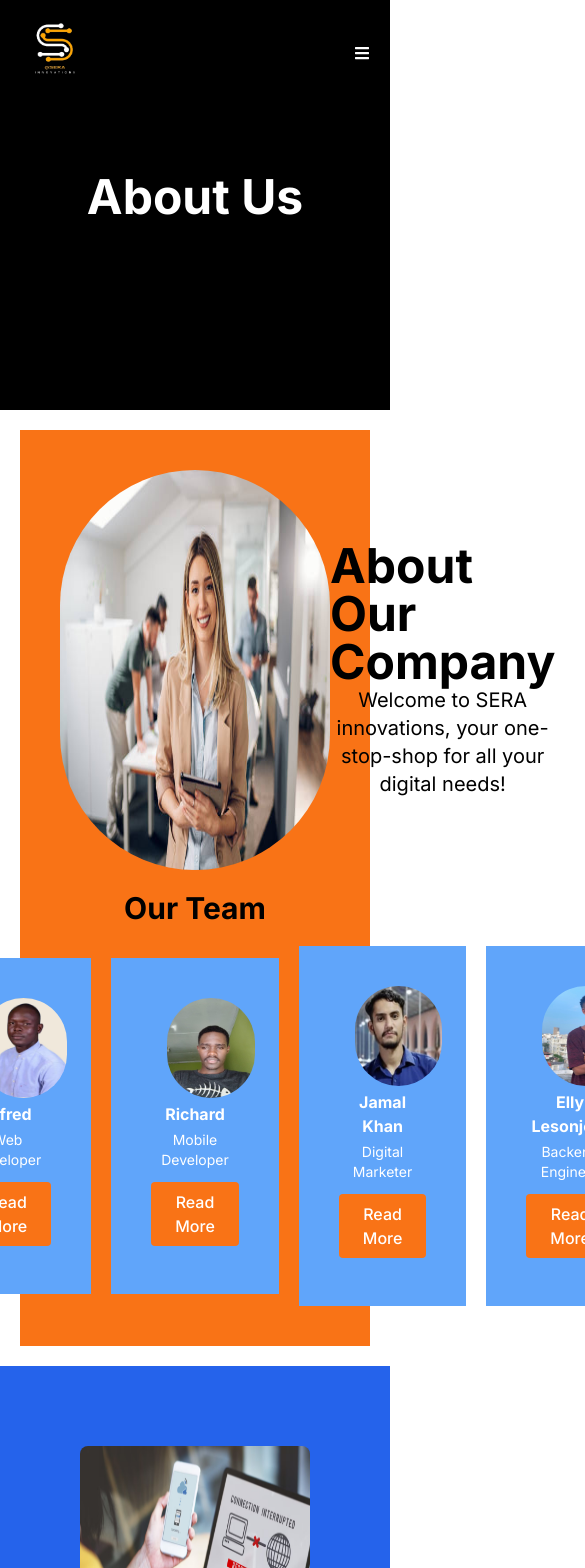
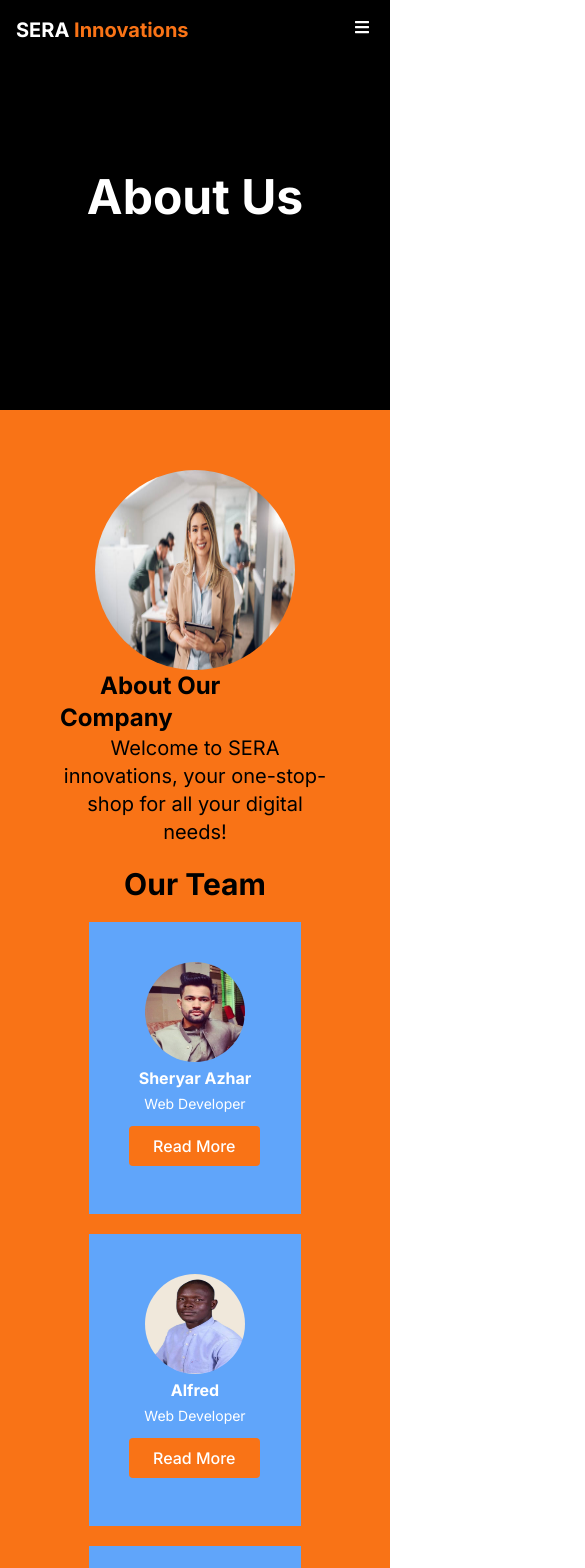
Before and after one commit to shery313/project2, a React (Vite) app: page /about in a window 390 px wide. Shown: the top 1568 px of the page, 585 px wide, since content can reach past the window. Built offline with nearby package versions, Linux system fonts and the light colour scheme.

Commit message:
made it fully responsive

```diff
--- a/package.json
+++ b/package.json
@@ -20,6 +20,7 @@
     "react-icons": "^5.2.1",
     "react-router-dom": "^6.23.1",
     "router": "^1.3.8",
+    "slick-carousel": "^1.8.1",
     "sort-by": "^1.2.0"
   },
   "devDependencies": {
--- a/src/components/Footer.jsx
+++ b/src/components/Footer.jsx
@@ -20,7 +20,8 @@ function Footer() {
         </div>
         <div className='bg-black text-white p-10 flex md:flex-row flex-col justify-between gap-2'>
             <div>
-                <h1 className='text-3xl'>Site <span className='font-bold'>Logo</span></h1>
+                {/* <h1 className='text-3xl'>Site <span className='font-bold'>Logo</span></h1> */}
+                <img className='rounded-full h-[100px] w-[100px]' src="/seeera.png" alt="" />
                 <p className=' md:w-1/2 w-auto'>High Level experience in web design and development knowledge , producing quality work </p>
 
             </div>
--- a/src/components/Navbar.jsx
+++ b/src/components/Navbar.jsx
@@ -23,8 +23,8 @@ function Navbar() {
       <nav className="navbar px-4 py-4 max-w-7xl mx-auto flex justify-between items-center ">
         <Link to="/" className="text-xl font-bold text-white">
           {" "}
-          <img className="h-[80px] w-[80px] rounded-full" src="/seeera.png" alt="" />
-          {/* SERA <span className="text-orange-500">Innovations</span> */}
+          {/* <img className="h-[80px] w-[80px] rounded-full" src="/seeera.png" alt="" /> */}
+          SERA <span className="text-orange-500">Innovations</span>
         </Link>
         <ul className="md:flex gap-12 text-lg hidden">
           <NavLink
--- a/src/pages/About.jsx
+++ b/src/pages/About.jsx
@@ -6,17 +6,17 @@ function About() {
       <div className="py-36 bg-black text-white">
         <h1 className="text-5xl lg:text-7xl leading-snug font-bold mb-4 py-5 px-4 text-center">About Us</h1>
       </div>
-      <div className='bg-white p-5'>
+      <div className='bg-orange-500 p-5'>
         <div className='bg-orange-500 p-10'>
-          <div className='flex md:flex-row justify-between items-center '>
-            <img className='rounded-full w-[400px] h-[400px] ' src="/king.jpg" alt="" />
+          <div className='flex md:flex-row flex-col justify-between items-center '>
+            <img className='rounded-full md:w-[400px] md:h-[400px] w-[200px] h-[200px] ' src="/king.jpg" alt="" />
             <div clas>
-              <h1 className='text-5xl font-bold '>About Our Company</h1>
+              <h1 className='md:text-5xl text-2xl my-1  font-bold ml-10 md:w-0 inline  '>About Our Company</h1>
               <p className='text-xl text-center'>Welcome to SERA innovations, your one-stop-shop for all your digital needs!</p>
             </div>
           </div>
           <h1 className='text-3xl text-center font-bold my-5 mx-5'>Our Team</h1>
-          <div className='flex gap-5 justify-center items-center'>
+          <div className='flex flex-col md:flex-row gap-5 justify-center items-center'>
             <div className='bg-blue-400 text-white  flex-col p-10 w-fit gap-2 justify-center items-center'>
               <img className='h-[100px] w-[100px] mx-4 rounded-full text-center' src="/s.jpg" alt="" />
               <h1 className='font-bold text-x1 text-center my-1'>Sheryar Azhar</h1>
--- a/src/pages/Contact.jsx
+++ b/src/pages/Contact.jsx
@@ -7,17 +7,18 @@ function Contact() {
        <div className="py-36 bg-black text-white">
           <h1 className="text-5xl lg:text-7xl leading-snug font-bold mb-4 py-5 px-4 text-center">Contact Us</h1>
         </div>
-        <div className=' flex flex-col-reverse md:flex-row '>
-          <div className='m-10 p-20 '>
+        <div className=' flex flex-col md:flex-row '>
+          <div className='p-10 '>
             <h1 className='text-black text-3xl font-bold'>Lets talk with us</h1>
             <p className='text-sm w-fit my-2'>Questions,connenctions or suggestions? Simply fill in the form and will be in touch shortly </p>
             <p className='font-bold my-1'><FaLocationArrow className='inline'/> Islamabad, Pakistan</p>
             <p className='font-bold my-1'><FaPhone className='inline'/> +923075304856</p>
             <p className='font-bold my-1'><FaMailBulk className='inline'/> Sheryarsattti6@gmail.com</p>
+            <img className='rounded-full h-[300px] w-[300] mt-5 ml-5' src="/s.jpg" alt="" />
           </div>
-          <div className="login bg-orange-500  p-10 m-10 shadow-2xl">
+          <div className="login bg-orange-500  p-10 m-10 shadow-2xl rounded-2xl">
             <div className='flex flex-col  gap-2'>
-              <div className='flex gap-2'>
+              <div className='flex flex-col md:flex-row gap-2'>
               <input placeholder='Name' className='my-2   blockS h-9 border border-gray-200 rounded-lg p-3 hover:outline outline-blue-500 outline-1' type="text" name="" id="" />
               <input placeholder='Email' className='my-2 h-9  rounded-lg border border-gray-200 p-3 hover:outline outline-blue-500 outline-1'  type="email" name="" id="" />
               </div>
```
Also changed, not shown: 1 other file (tests, documents, lock files or other folders).
